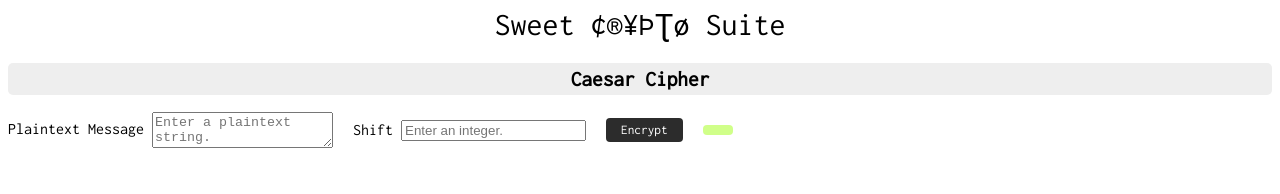
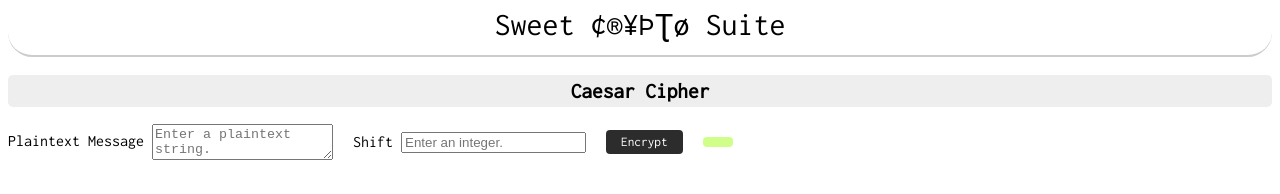
Before and after one commit to beaunus/polyglottal.crypto-suite, a plain HTML site: page public/index.html in a window 1280 px wide. Drawn offline with nearby package versions, Linux system fonts and the light colour scheme.

Commit message:
Add border to header

```diff
--- a/public/styles/main.css
+++ b/public/styles/main.css
@@ -10,6 +10,9 @@ button {
 header {
   font-size: 24pt;
   text-align: center;
+  border-radius: 70px;
+  border-bottom: solid rgb(204, 204, 204) 2px;
+  padding-bottom: 10px;
 }
 
 h1 {
```
